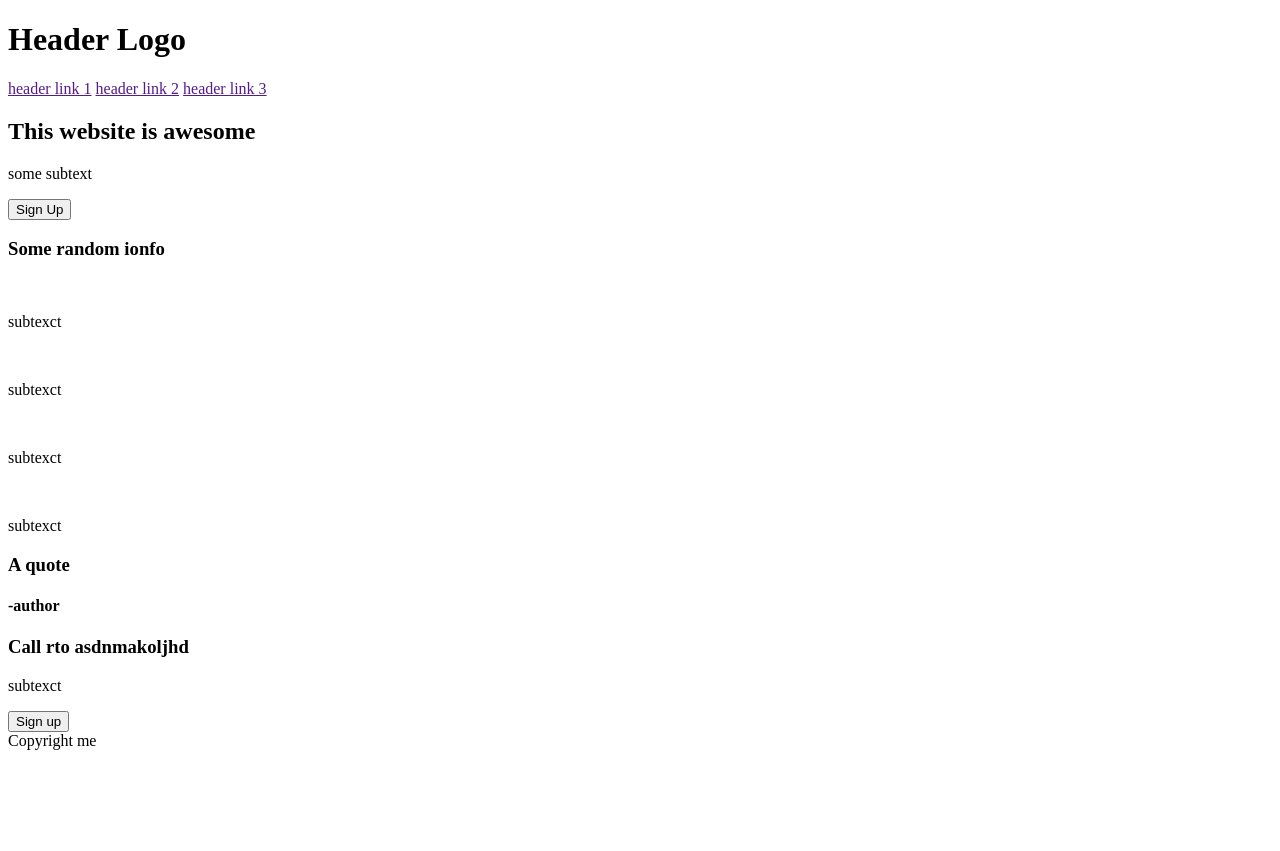
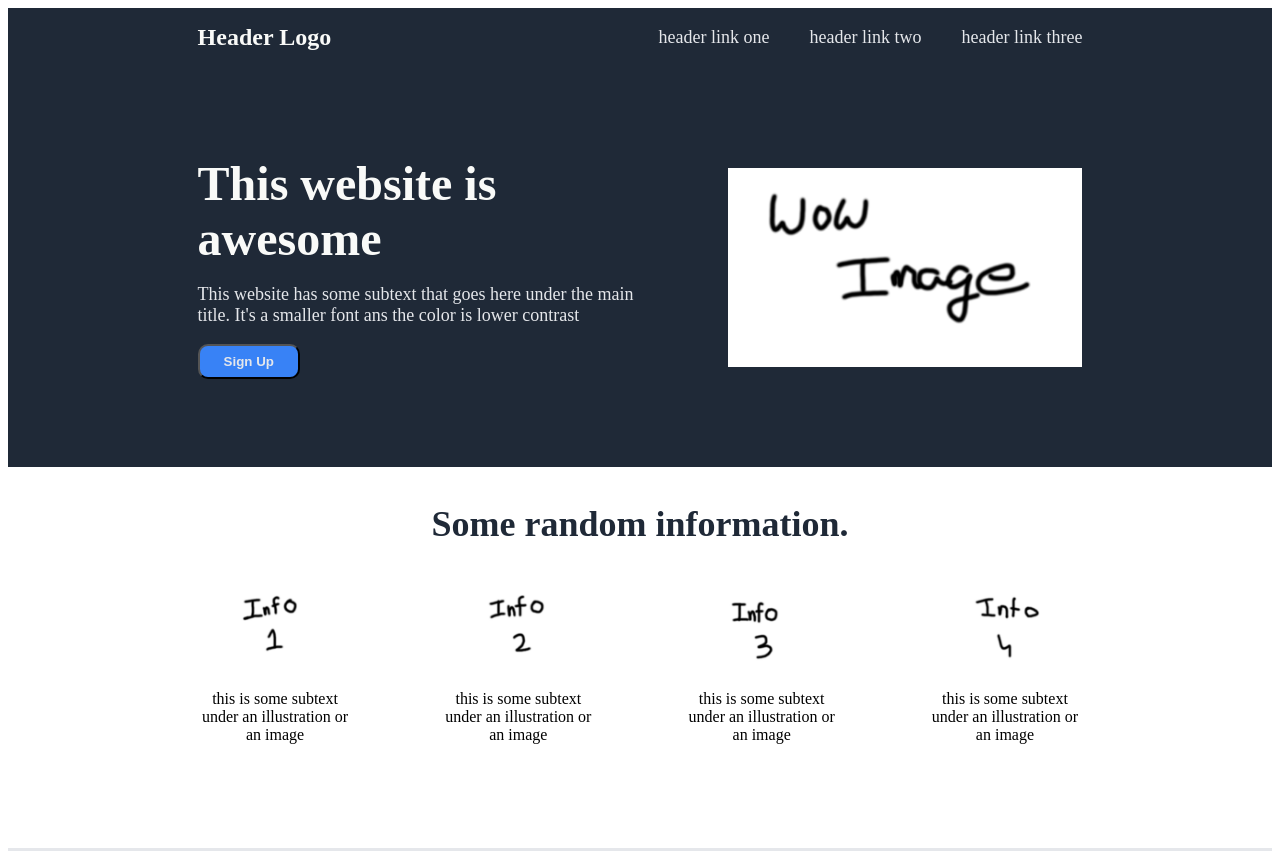
Before and after one commit to SriAkhilMylavarapu/Basic-CSS-website, a plain HTML site: page index.html in a window 1280 px wide. Shown: the top 851 px of the page. Before the commit the page ends 800 px from the top, so only its background shows below. Drawn offline with Linux system fonts and the light colour scheme.

Commit message:
Website yay

```diff
--- a/index.html
+++ b/index.html
@@ -9,40 +9,57 @@
 <body>
     <div class="header">
         <h1>Header Logo</h1>
-        <a href="">header link 1</a>
-        <a href="">header link 2</a>
-        <a href="">header link 3</a>
+        <div class="links">
+            <a href="https://youtu.be/Gs9jBNS5xro?si=s5Emm0Xg8TdjLJIy">header link one</a>
+            <a href="https://youtu.be/fC7oUOUEEi4?si=PIkFdU2Fi-heq690">header link two</a>
+            <a href="https://youtu.be/dQw4w9WgXcQ?si=bPlhO3W6BwkgwBhy">header link three</a>
+        </div>
     </div>
     <div class="body1">
-        <h2>This website is awesome</h2>
-        <p>some subtext</p>
-        <button>Sign Up</button>
-        <img>
+        <div class="b1c1">
+            <h2>This website is awesome</h2>
+            <p>This website has some subtext that goes here under the main title. It's a smaller font ans the color is lower contrast</p>
+            <button>Sign Up</button>
+        </div>
+        <img class="b1c2img" src="random-imgade.jpg" alt="random image" width="40%">
+
     </div>
     <div class="body2">
-        <h3>Some random ionfo</h3>
-        <img>
-        <p>subtexct</p>
-        <img>
-        <p>subtexct</p>
-        <img>
-        <p>subtexct</p>
-        <img>
-        <p>subtexct</p>
+        <h3>Some random information.</h3>
+        <div class="imgs">
+            <div class="infoImgSub">
+                <img src="infoimg1.png" alt="info image" width="60%">
+                <p>this is some subtext under an illustration or an image</p>
+            </div>
+            <div class="infoImgSub">
+                <img src="infoimg2.png" alt="info image" width="60%">
+                <p>this is some subtext under an illustration or an image</p>
+            </div>
+            <div class="infoImgSub">
+                <img src="infoimg3.png" alt="info image" width="60%">
+                <p>this is some subtext under an illustration or an image</p>
+            </div>
+            <div class="infoImgSub">
+                <img src="infoimg4.png" alt="info image" width="60%">
+                <p>this is some subtext under an illustration or an image</p>
+            </div>
+        </div>
     </div>
     <div class="body3">
-        <h3>A quote</h3>
-        <h4>-author</h4>
+        <h3>This is an inspiring quote, or a testimonial from a customer. Maybe it's just filling up space, or maybe people will actually read it. Who knows? All I know is that it looks nice.</h3>
+        <h4>-Thor, God of Thunder</h4>
     </div>
     <div class="body4">
         <div class="ad-container">
-            <h3>Call rto asdnmakoljhd</h3>
-            <p>subtexct</p>
+            <div class="ad-text">
+                <h3>Call to action! It's time!</h3>
+                <p>Sign up for our product by clicking that button right over there!</p>
+            </div>
             <button>Sign up</button>
         </div>
     </div>
     <div class="footer">
-        Copyright me
+        <p>Copyright © The Odin Project 2021</p>
     </div>
 </body>
 </html>
--- a/styles.css
+++ b/styles.css
@@ -0,0 +1,139 @@
+.header, .body1{
+    display: flex;
+    align-items: center;
+    justify-content: space-between;
+    background-color: #1F2937;
+    margin: 0px;
+    padding: 0px 15% 7%;
+}
+
+h1 {
+    font-size: 24px;
+    color: #F9FAF8;
+}
+
+.links {
+    display: flex;
+    gap: 40px;
+}
+
+a {
+    font-size: 18px;
+    text-decoration: none;
+    color: #E5E7EB;
+}
+
+h2 {
+    font-size: 48px;
+    font-weight: extra-bold;
+    color: #F9FAF8;
+    margin: 0px;
+}
+
+.body1{
+    gap: 10%;
+}
+
+.body1 p {
+    font-size: 18px;
+    color: #E5E7EB;
+}
+
+.body1 button {
+    background-color: #3882F6;
+    border-radius: 10px;
+    padding: 0.5rem 1.5rem;
+    color: #E5E7EB;
+    font-weight: bold;
+}
+
+.body2 {
+    display: flex;
+    align-items: center;
+    justify-content: center;
+    flex-direction: column;
+}
+
+h3 {
+    font-size: 36px;
+    font-weight: extra-bold;
+    color: #1F2937;
+}
+
+.imgs {
+    display: flex;
+    justify-content: space-around;
+    padding: 0px 15% 7%;
+    gap: 10%;
+}
+
+.infoImgSub {
+    display: flex;
+    flex-direction: column;
+    align-items: center;
+    justify-content: center;
+    text-align: center;
+}
+
+.body3 {
+    background-color: #E5E7EB;
+    padding: 7% 15%;
+}
+
+.body3 h3 {
+    font-size: 36px;
+    font-weight: lighter;
+    font-style: italic;
+    color: #1F2937;
+}
+
+.body3 h4 {
+    text-align: right;
+    font-size: 24px;
+}
+
+.body4 {
+    padding: 7% 15%;
+}
+
+.ad-container {
+    display: flex;
+    justify-content: space-evenly;
+    align-items: center;
+    background-color: #3882F6;
+    border-radius: 12px;
+    padding: 3% 0%;
+}
+
+.ad-text h3 {
+    font-size: 24px;
+    font-weight: extra-bold;
+    color: #F9FAF8;
+    margin: 0px;
+}
+
+.ad-text p {
+    font-size: 18px;
+    color: #E5E7EB;
+}
+
+.ad-container button {
+    background-color: #3882F6;
+    border-radius: 10px;
+    padding: 0.5rem 1.5rem;
+    color: #E5E7EB;
+    font-weight: bold;
+    border-color: #E5E7EB;
+}
+
+.footer {
+    display: flex;
+    justify-content: center;
+    align-items: center;
+    background-color: #1F2937;
+}
+
+.footer p {
+    color: #F9FAF8;
+    padding: 1%;
+}
```
Also changed, not shown: infoimg1.png (added), infoimg2.png (added), infoimg3.png (added), infoimg4.png (added), random-imgade.jpg (added).
